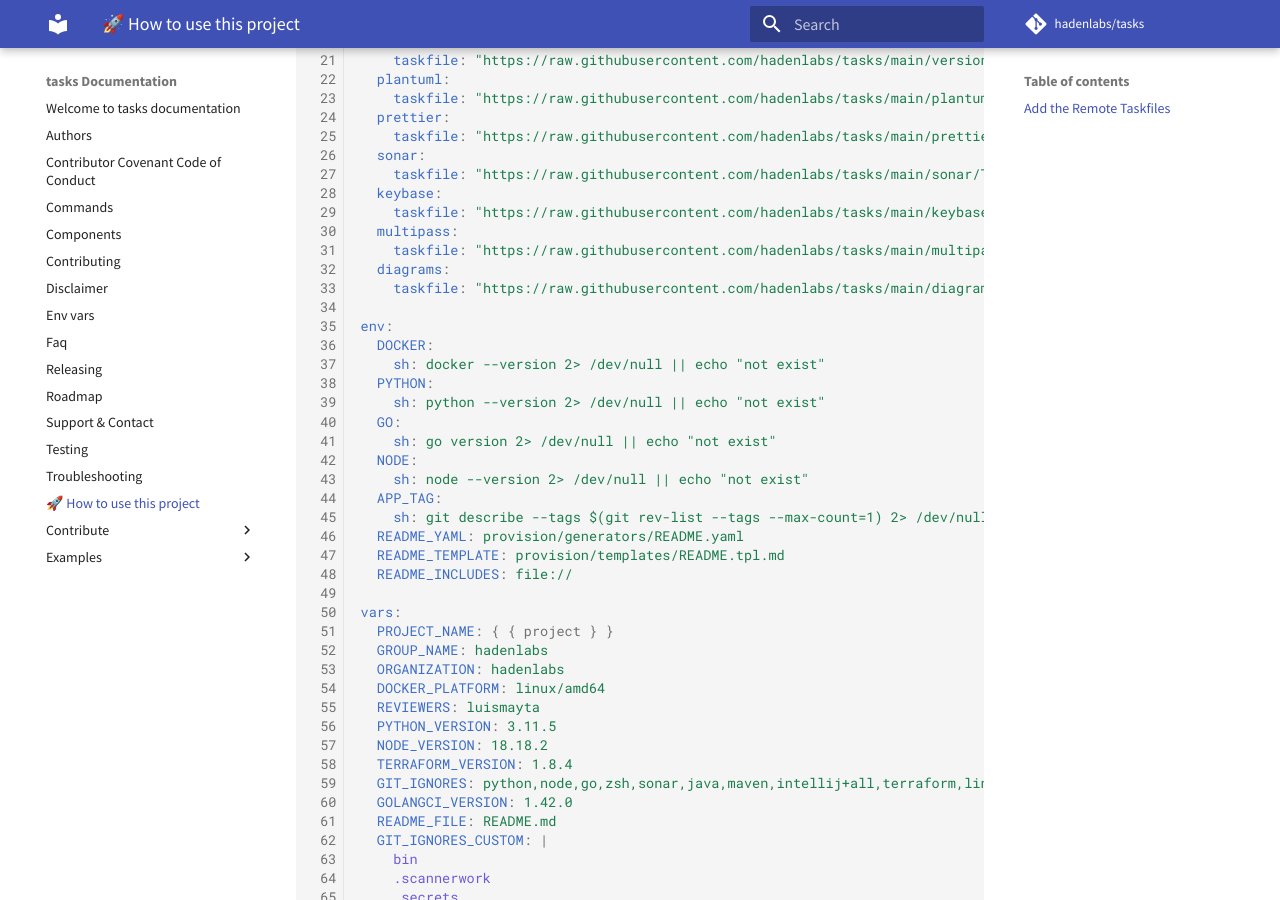
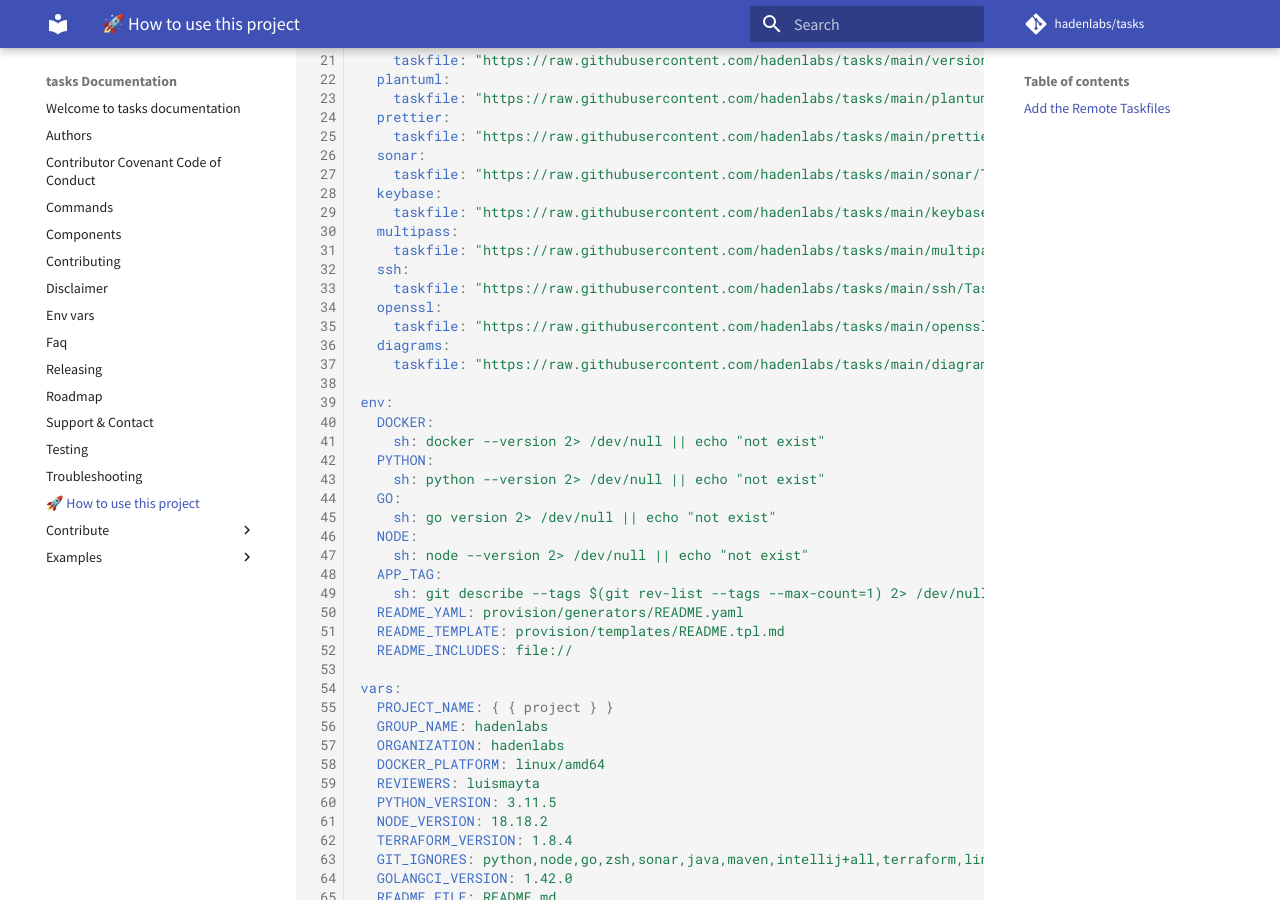
Before and after one commit to hadenlabs/tasks, an MkDocs documentation site: the page built from docs/usage.md, in a window 1280 px wide and 900 px high, scrolled down 638 px. Built offline with MkDocs 1.6.1 and Material for MkDocs 9.7.7, drawn with Linux system fonts in a browser that asks for light colours; comment, search, counter and statistics services are not loaded; part of the change alters nothing that is shown.

Commit message:
feat(tasks): implement ssh and openssl (#3)

```diff
--- a/docs/usage.md
+++ b/docs/usage.md
@@ -36,6 +36,10 @@ includes:
     taskfile: "https://raw.githubusercontent.com/hadenlabs/tasks/main/keybase/Taskfile.yml"
   multipass:
     taskfile: "https://raw.githubusercontent.com/hadenlabs/tasks/main/multipass/Taskfile.yml"
+  ssh:
+    taskfile: "https://raw.githubusercontent.com/hadenlabs/tasks/main/ssh/Taskfile.yml"
+  openssl:
+    taskfile: "https://raw.githubusercontent.com/hadenlabs/tasks/main/openssl/Taskfile.yml"
   diagrams:
     taskfile: "https://raw.githubusercontent.com/hadenlabs/tasks/main/diagrams/Taskfile.yml"
 
```
Also changed, not shown: 1 other file.
